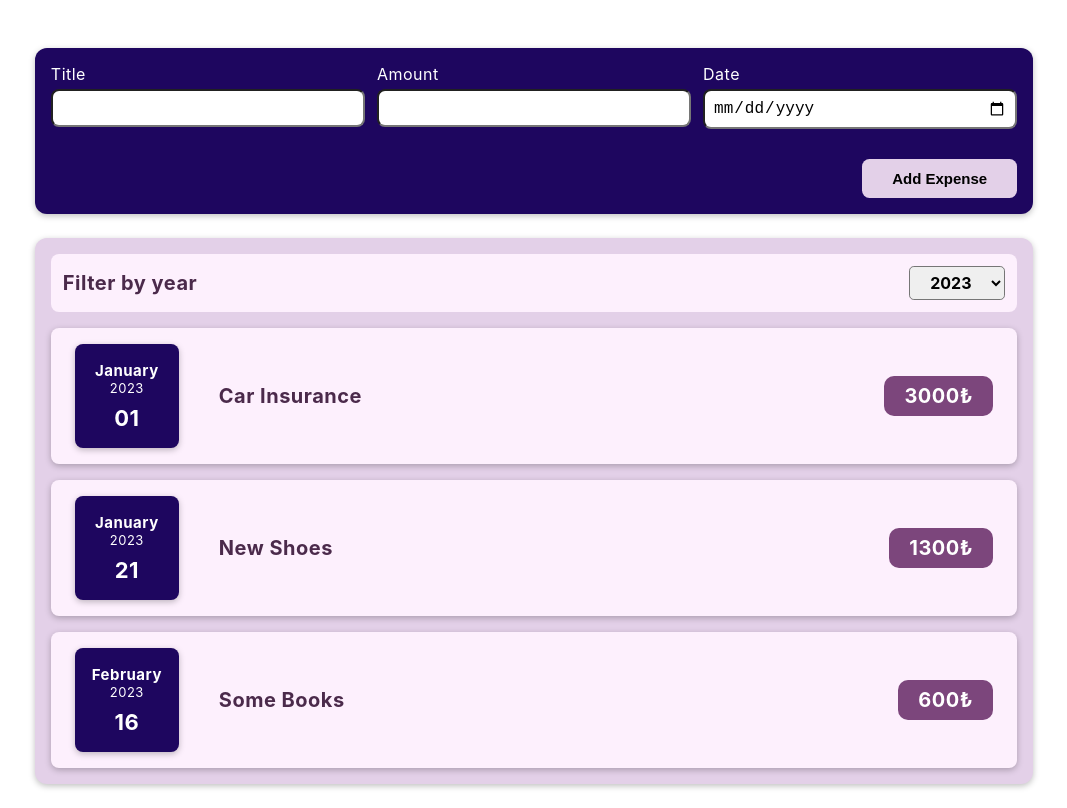
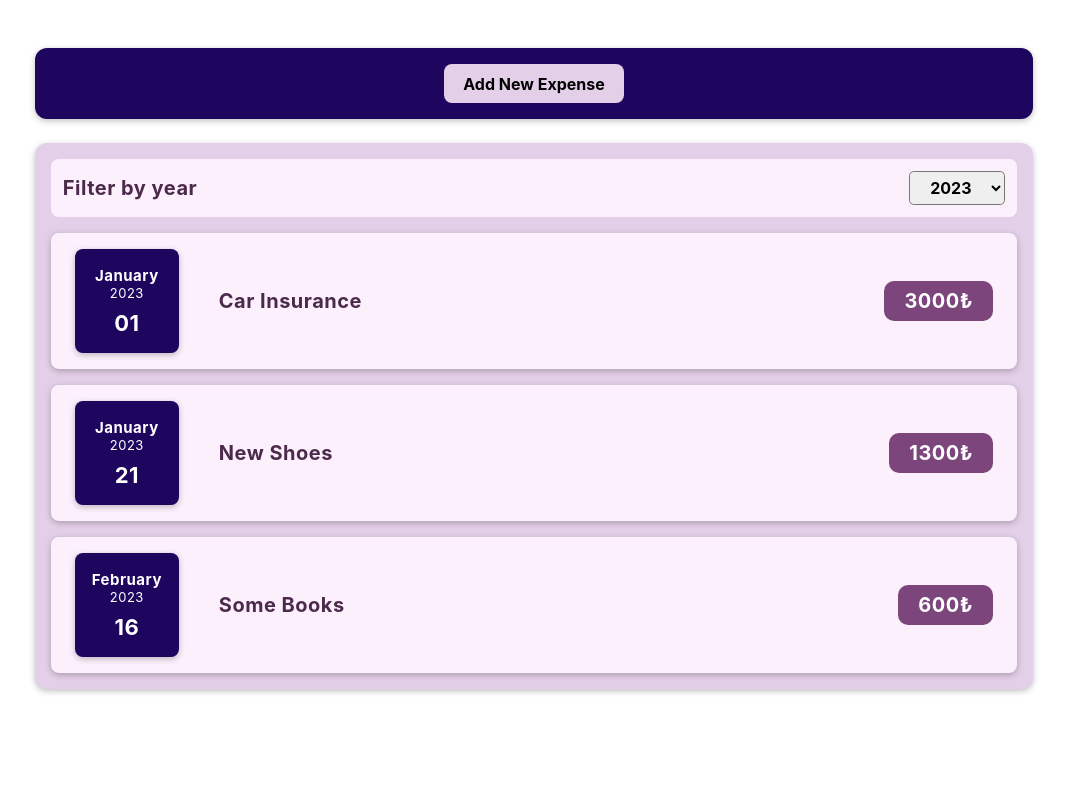
Before and after one commit to barisemreyalcin/expense-tracker-app, a React (Create React App) app: page / in a window 1280 px wide. Shown: the whole page, without its empty margins (106-1173 px from the left). Built offline with nearby package versions, Linux system fonts and the light colour scheme.

Commit message:
make form collapsible

```diff
--- a/src/components/NewExpense/ExpenseForm.css
+++ b/src/components/NewExpense/ExpenseForm.css
@@ -31,9 +31,17 @@
     width: 100%;
     border-radius: .5em;
     border: none;
-    margin-top: 2em;
     cursor: pointer;
     transition: background-color .4s;
+}
+
+button.add-expense {
+    margin-top: 1em;
+}
+
+button.cancel {
+    margin-top: 2em;
+    color: #3b3b3b;
 }
 
 @media(min-width: 576px) {
@@ -53,6 +61,8 @@
 
     .new-expense__actions button{
         width: unset;
+        margin-top: 2em;
+        margin-left: 1em;
     }
 
     .new-expense__control input {
--- a/src/components/NewExpense/ExpenseForm.js
+++ b/src/components/NewExpense/ExpenseForm.js
@@ -52,7 +52,8 @@ function ExpenseForm(props) {
                 </div>
             </div>
             <div className="new-expense__actions">
-                <button type="submit">Add Expense</button>
+                <button className="cancel" type="button" onClick={props.onCancelAdding}>Cancel</button>
+                <button className="add-expense" type="submit">Add Expense</button>
             </div>
         </form>
     )
--- a/src/components/NewExpense/NewExpense.css
+++ b/src/components/NewExpense/NewExpense.css
@@ -4,6 +4,19 @@
     padding: 1em;
     border-radius: .75em;
     box-shadow: 0 2px 6px rgba(0, 0, 0, 0.25);
+    text-align: center;
+}
+
+.collapse-form {
+    background-color: #e3d0e8;
+    font: inherit;
+    font-weight: bold;
+    text-align: center;
+    padding: .6em 1.2em;
+    border: none;
+    border-radius: .5em;
+    cursor: pointer;
+    transition: background-color .4s;
 }
 
 @media(min-width: 576px) {
--- a/src/components/NewExpense/NewExpense.js
+++ b/src/components/NewExpense/NewExpense.js
@@ -1,9 +1,11 @@
-import React from "react";
+import React, { useState } from "react";
 
 import ExpenseForm from "./ExpenseForm";
 import "./NewExpense.css";
 
 function NewExpense(props) {
+    const [isEnteringNewExpense, setIsEnteringNewExpense] = useState(false);
+
     const saveExpenseDataHandler = (enteredExpenseData) => {
         const expenseData = {
             ...enteredExpenseData,
@@ -11,11 +13,21 @@ function NewExpense(props) {
         };
 
         props.onAddExpense(expenseData);
+        setIsEnteringNewExpense(false);
+    }
+
+    const startEnteringNewExpenseHandler = () => {
+        setIsEnteringNewExpense(true);
+    }
+
+    const stopEnteringNewExpenseHandler = () => {
+        setIsEnteringNewExpense(false);
     }
 
     return (
         <div className="new-expense">
-            <ExpenseForm onSaveExpenseData={saveExpenseDataHandler} />
+            {!isEnteringNewExpense && <button className="collapse-form" onClick={startEnteringNewExpenseHandler}>Add New Expense</button>}
+            {isEnteringNewExpense && <ExpenseForm onSaveExpenseData={saveExpenseDataHandler} onCancelAdding={stopEnteringNewExpenseHandler}/>}
         </div>
     )
 }
```
